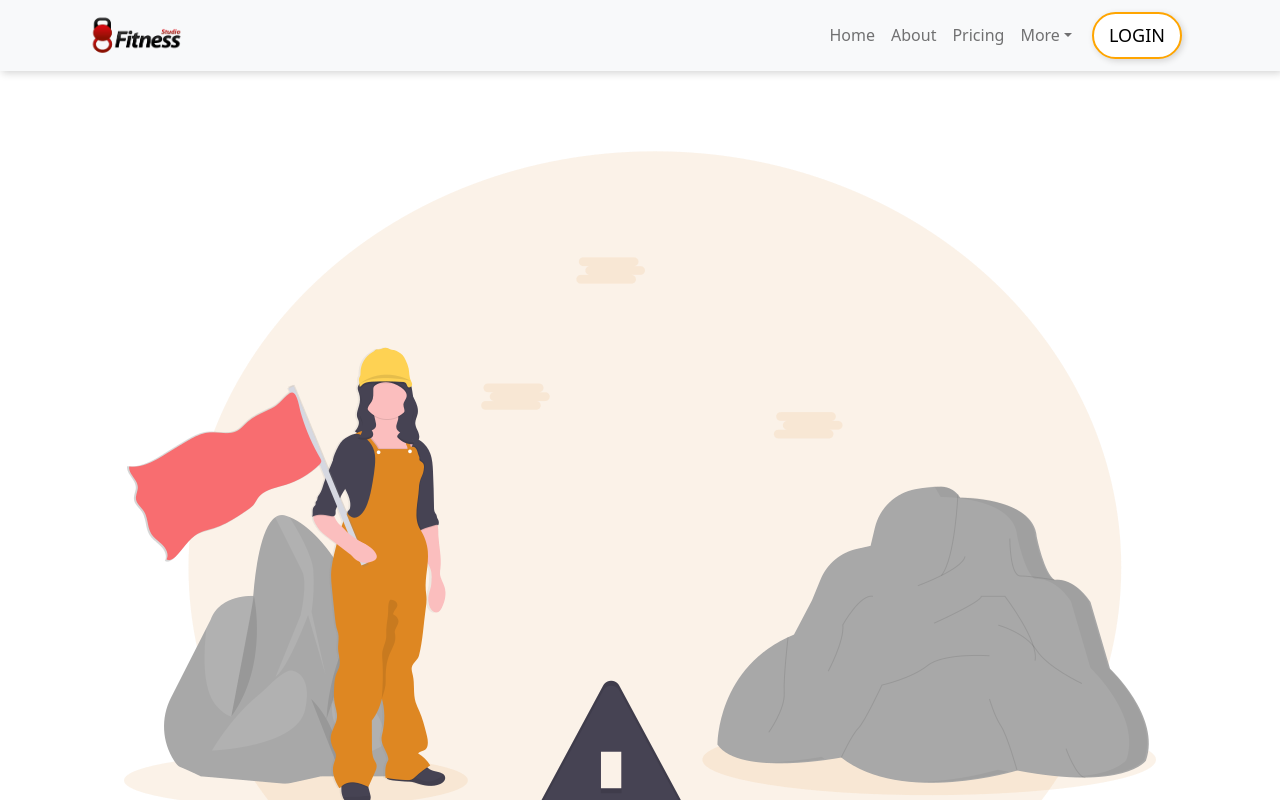
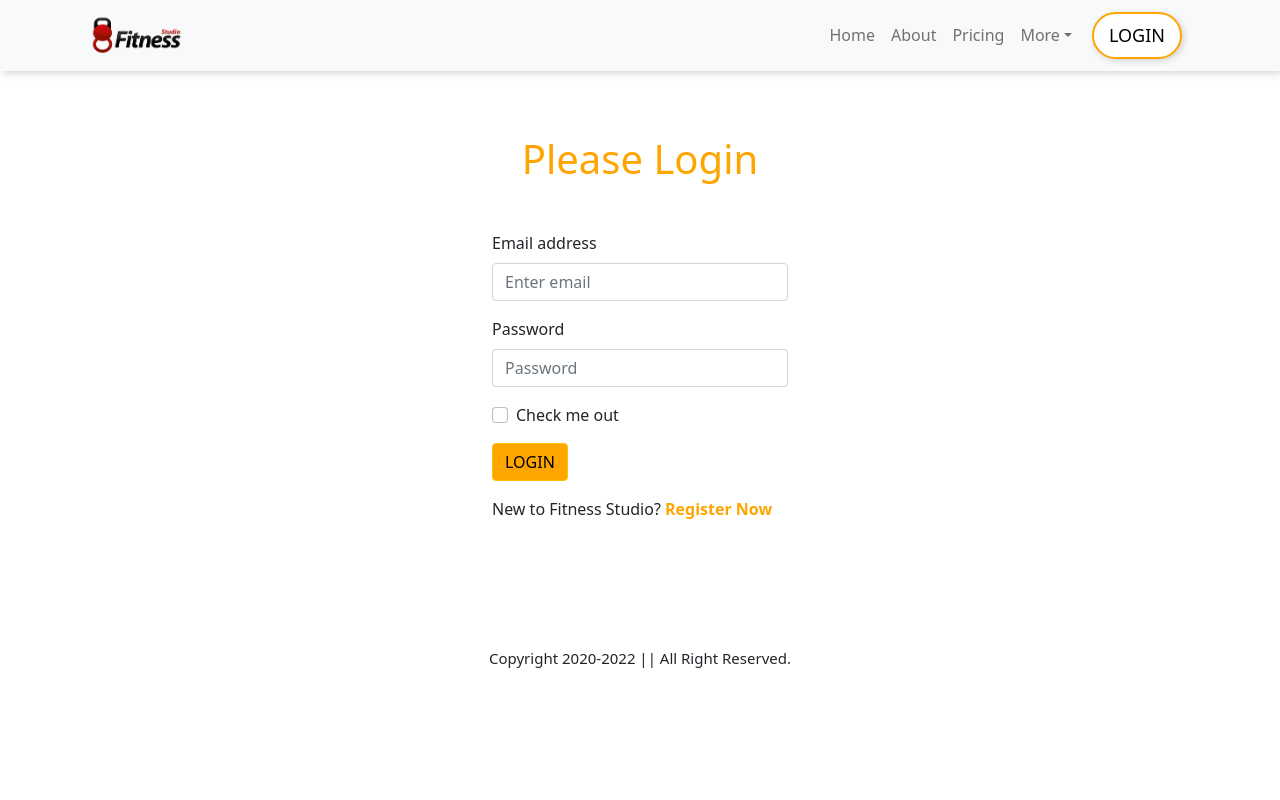
Before and after one commit to rirefat/fitness-studio, a React (Create React App) app: page /login in a window 1280 px wide. Before the commit this address had no page. Shown: the top 800 px of the page. Built offline with nearby package versions, Linux system fonts and the light colour scheme.

Commit message:
Done login page

```diff
--- a/src/App.js
+++ b/src/App.js
@@ -1,9 +1,12 @@
 import { Route, Routes } from 'react-router-dom';
 import './App.css';
+import Aboutme from './components/Aboutme/Aboutme';
 import Footer from './components/Footer/Footer';
 import Home from './components/Home/Home';
+import Login from './components/Login/Login';
 import Navmenu from './components/Navmenu/Navmenu';
 import NotFoundPage from './components/NotFoundPage/NotFoundPage';
+import Register from './components/Register/Register';
 
 function App() {
   return (
@@ -14,9 +17,12 @@ function App() {
       <Routes>
         <Route path='/' element={<Home></Home>}></Route>
         <Route path='/home' element={<Home></Home>}></Route>
-        {/* <Route path='/about' element={<Home></Home>}></Route> */}
+        <Route path='/about' element={<Aboutme></Aboutme>}></Route>
+        <Route path='/login' element={<Login></Login>}></Route>
+        <Route path='/register' element={<Register></Register>}></Route>
         <Route path='*' element={<NotFoundPage></NotFoundPage>}></Route>
       </Routes>
+
       <Footer></Footer>
     </div>
   );
--- /dev/null
+++ b/src/components/Aboutme/Aboutme.js
@@ -0,0 +1,12 @@
+import React from 'react';
+import './Aboutme.css'
+
+const Aboutme = () => {
+    return (
+        <div>
+            <h1>About Page</h1>
+        </div>
+    );
+};
+
+export default Aboutme;
--- a/src/components/Home/Home.js
+++ b/src/components/Home/Home.js
@@ -8,7 +8,7 @@ const Home = () => {
     return (
         <div>
             {/*========================================== Top Banner Section ==========================================*/}
-            <div className="top-banner">
+            <div className="top-banner" id='home-top'>
                 <div className='w-50 mx-auto'>
                     <div>
                     <h1 className='secondary-title highlighted-orange'>Luke Owen</h1>
@@ -20,7 +20,7 @@ const Home = () => {
                 </div>
             </div>
 
-            <div className="about-me container">
+            <div className="about-me container" id='about'>
                 <h1 className='text-center'>Hello, my name is Luke Owen, I’m a your new personal trainer!</h1>
                 <p className='my-5'>Typewriter post-ironic trust fund, venmo health goth meditation selfies. Chartreuse vice actually bicycle rights, four dollar toast lumbersexual YOLO fingerstache pug squid sriracha taxidermy. Try-hard keffiyeh seitan, normcore ennui aesthetic put a bird on it pinterest farm-to-table.</p>
 
@@ -46,7 +46,9 @@ const Home = () => {
                     </div>
                 </div>
             </div>
-            <Package></Package>
+            <div  id='pricing'>
+                <Package></Package>
+            </div>
         </div>
     );
 };
--- /dev/null
+++ b/src/components/Login/Login.css
@@ -0,0 +1,20 @@
+.login-form{
+    margin-top: 5%;
+    margin-bottom: 10%;
+}
+.login-form .login-title{
+    color: orange;
+}
+.login-form button{
+    background-color: #ffa500 !important;
+}
+.login-form button:hover{
+    background-color: #ef5f07 !important;
+}
+.login-form .highlighted-text{
+    color: #ffa500;
+    font-weight: 600;
+}
+.login-form .highlighted-text:hover{
+    text-decoration: underline;
+}
--- /dev/null
+++ b/src/components/Login/Login.js
@@ -0,0 +1,47 @@
+import React, { useRef } from 'react';
+import { Button, Form } from 'react-bootstrap';
+import { useNavigate } from 'react-router-dom';
+import './Login.css'
+
+const Login = () => {
+    const emailRef = useRef('')
+    const passRef = useRef('')
+    const navigate = useNavigate();
+
+    const navigateRegister =()=>{
+        navigate('/register');
+    }
+
+    const handleSubmit = event =>{
+        event.preventDefault();
+        const email = emailRef.current.value;
+        const pass = passRef.current.value;
+    }
+    return (
+        <div className='container w-25 mx-auto login-form'>
+            <h1 className='text-center mb-5 login-title'>Please Login</h1>
+            <Form onSubmit={handleSubmit}>
+                <Form.Group className="mb-3" controlId="formBasicEmail">
+                    <Form.Label>Email address</Form.Label>
+                    <Form.Control type="email" placeholder="Enter email" ref={emailRef} required/>
+                    <Form.Text className="text-muted">
+                    </Form.Text>
+                </Form.Group>
+
+                <Form.Group className="mb-3" controlId="formBasicPassword">
+                    <Form.Label>Password</Form.Label>
+                    <Form.Control type="password" placeholder="Password" ref={passRef} required/>
+                </Form.Group>
+                <Form.Group className="mb-3" controlId="formBasicCheckbox">
+                    <Form.Check type="checkbox" label="Check me out" />
+                </Form.Group>
+                <Button variant="warning" type="submit">
+                    LOGIN
+                </Button>
+                </Form>
+                <p className='my-3'>New to Fitness Studio? <span className='highlighted-text' onClick={navigateRegister}>Register Now</span></p>
+        </div>
+    );
+};
+
+export default Login;
--- a/src/components/Navmenu/Navmenu.js
+++ b/src/components/Navmenu/Navmenu.js
@@ -2,30 +2,35 @@ import React from 'react';
 import './Navmenu.css'
 import logo from '../../images/logo.png'
 import { Button, Container, Nav, Navbar, NavDropdown } from 'react-bootstrap';
+import { Link, useNavigate } from 'react-router-dom';
 
 const Navmenu = () => {
+    const navigate =useNavigate();
+    const loginPage =()=>{
+        navigate('/login');
+    }
     return (
         <>
             <Navbar collapseOnSelect expand="lg" bg="light" variant="light" sticky="top" className='top-navbar'>
                 <Container>
-                <Navbar.Brand href="/home" className='w-75'>
+                <Navbar.Brand as={Link} to="/" className='w-75'>
                     <img src={logo} alt=""/>
                 </Navbar.Brand>
                 <Navbar.Toggle aria-controls="responsive-navbar-nav" />
                 <Navbar.Collapse id="responsive-navbar-nav">
                     <Nav className="ms-auto">
-                        <Nav.Link href="#home">Home</Nav.Link>
-                        <Nav.Link href="#about">About</Nav.Link>
-                        <Nav.Link href="#pricing">Pricing</Nav.Link>
+                        <Nav.Link href="home#home-top">Home</Nav.Link>
+                        <Nav.Link as={Link} to="/about">About</Nav.Link>
+                        <Nav.Link href="home#pricing">Pricing</Nav.Link>
                         <NavDropdown title="More" id="collasible-nav-dropdown">
-                            <NavDropdown.Item href="#action/3.1">Facts</NavDropdown.Item>
-                            <NavDropdown.Item href="#gallery/3.2">Gallery</NavDropdown.Item>
-                            <NavDropdown.Item href="#testimonials/3.3">Testimonials</NavDropdown.Item>
+                            <NavDropdown.Item as={Link} to="#action/3.1">Facts</NavDropdown.Item>
+                            <NavDropdown.Item as={Link} to="#gallery/3.2">Gallery</NavDropdown.Item>
+                            <NavDropdown.Item as={Link} to="#testimonials/3.3">Testimonials</NavDropdown.Item>
                             <NavDropdown.Divider />
                         </NavDropdown>
                     </Nav>
                     {/* <Nav.Link href="#login">LOGIN</Nav.Link> */}
-                    <button className='me-3 login-btn' >LOGIN</button>
+                    <button className='me-3 login-btn' onClick={loginPage}>LOGIN</button>
                 </Navbar.Collapse>
                 </Container>
                 </Navbar>
--- /dev/null
+++ b/src/components/Register/Register.css
@@ -0,0 +1,4 @@
+.register-title{
+    color: orange;
+    text-align: center;
+}
--- /dev/null
+++ b/src/components/Register/Register.js
@@ -0,0 +1,12 @@
+import React from 'react';
+import './Register.css'
+
+const Register = () => {
+    return (
+        <div>
+            <h1 className='register-title'>Register Now</h1>
+        </div>
+    );
+};
+
+export default Register;
```
Also changed, not shown: src/components/Aboutme/Aboutme.css (added).
